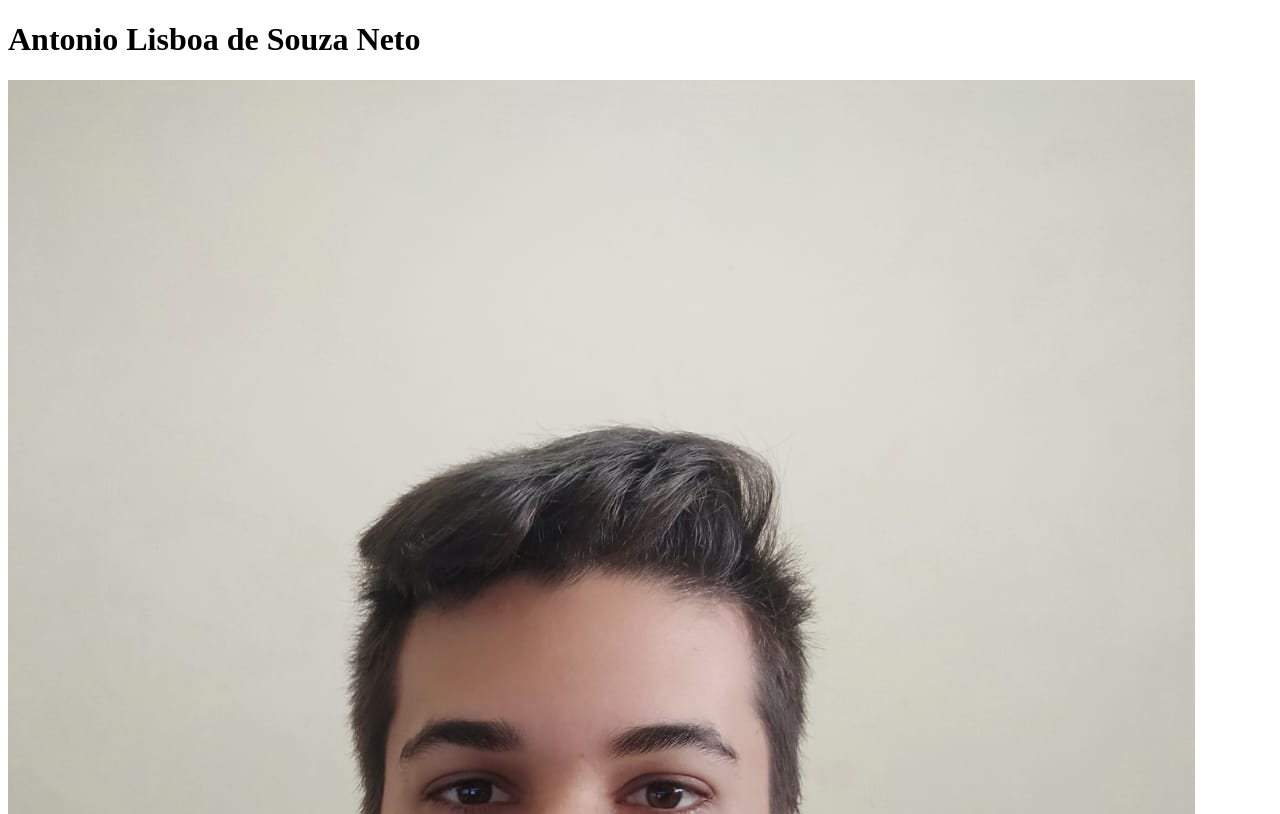
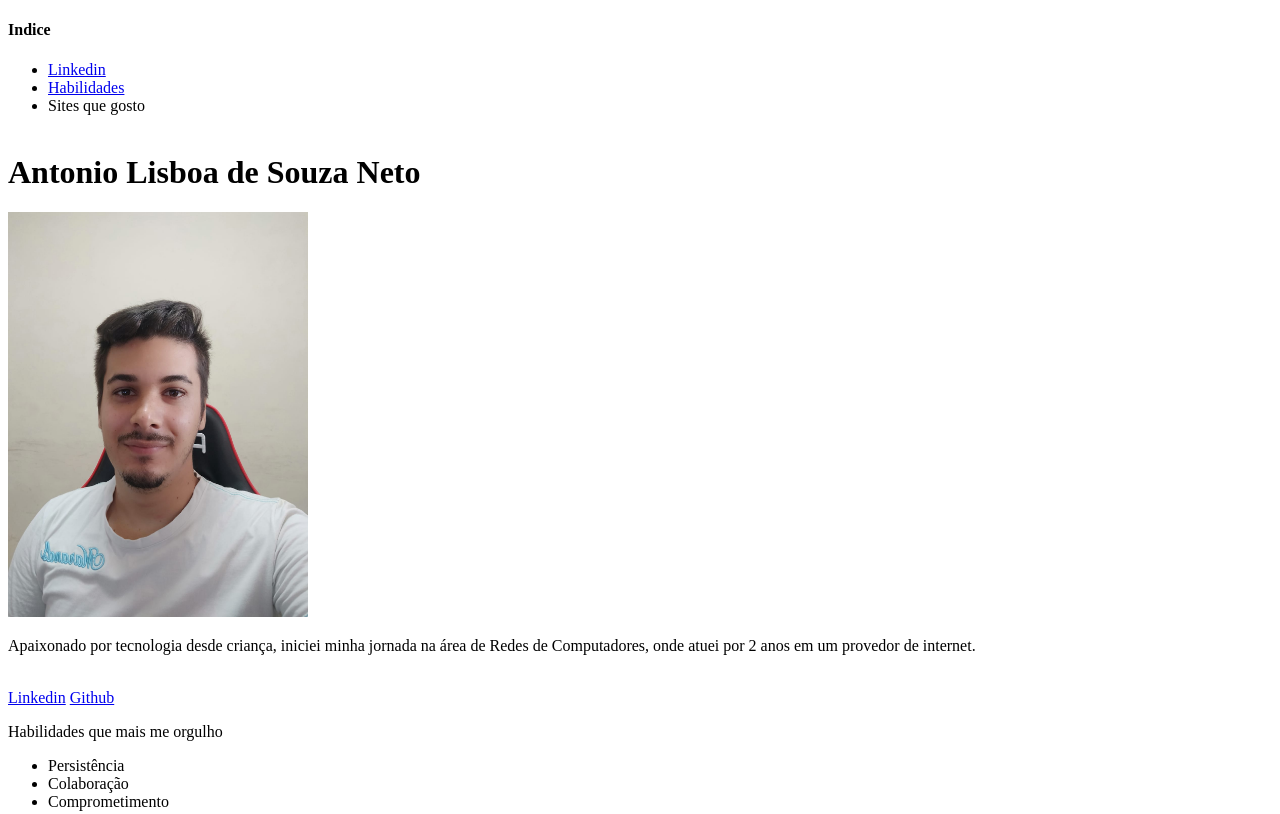
Before and after one commit to souza-neto/souza-neto.github.io, a plain HTML site: page index.html in a window 1280 px wide. Shown: the top 814 px of the page. Drawn offline with Linux system fonts and the light colour scheme.

Commit message:
Adicionado indice + ajustado tamanho da imagem

```diff
--- a/index.html
+++ b/index.html
@@ -7,10 +7,18 @@
     <title>Meu Portifólio</title>
 </head>
 <body>
+    <h4>Indice</h4>
+    <ul>
+        <li><a href="#quem-sou">Linkedin</a></li>
+        <li><a href="#hab-org">Habilidades</a></li>
+        <li><a href="#sites"></a>Sites que gosto</li><br>
+    </ul>
     <h1><strong>Antonio Lisboa de Souza Neto</strong></h1>
-    <img src="profile.jpeg" alt="Minha imagem">
-    <p>Apaixonado por tecnologia desde criança, iniciei minha jornada na área de Redes de Computadores, onde atuei por 2 anos em um provedor de internet.</p><br>
-    <p>Habilidades que mais me orgulho</p>
+    <img src="profile.jpeg" alt="Minha imagem" width="300px">
+    <p id="quem-sou">Apaixonado por tecnologia desde criança, iniciei minha jornada na área de Redes de Computadores, onde atuei por 2 anos em um provedor de internet.</p><br>
+    <a href="https://www.linkedin.com/in/souza-neto/" target="_blank">Linkedin</a>
+    <a href="https://github.com/souza-neto" target="_blank">Github</a><br>
+    <p id="hab-org">Habilidades que mais me orgulho</p>
     <ul>
         <li>Persistência</li>
         <li>Colaboração</li>
@@ -19,7 +27,7 @@
     <p>Outras Habilidades</p>
     <li>Git e Github</li>
     <li>Unix e Bash</li><br>
-    <p>Sites que gosto</p>
+    <p id="sites">Sites que gosto</p>
     <ul>
         <li><a href="https://diolinux.com.br/">Diolinux</a></li>
         <li><a href="https://rachacuca.com.br/">Rachacuca</a></li>
```
